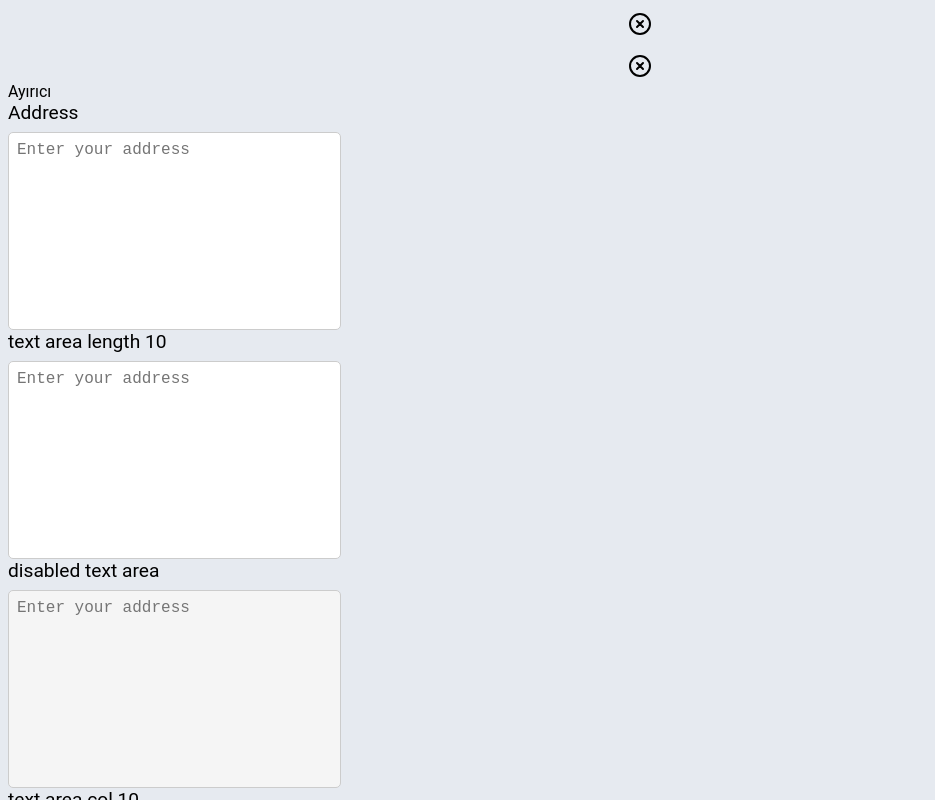
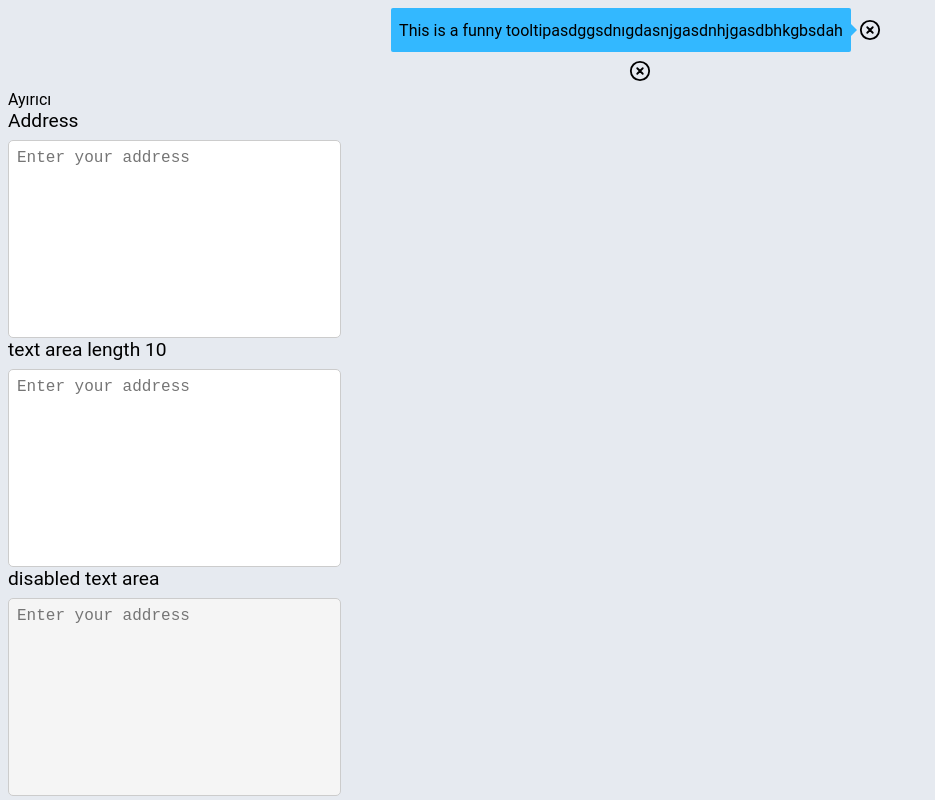
Before and after one commit to Mwiert/miniSpa, a Vue app: page /powerpuffgirls in a window 1280 px wide. Both pictures are taken after a click on the element 640 px from the left and 24 px from the top of the page. Shown: the top 800 px of the page, without its empty margins (0-935 px from the left). Built offline with nearby package versions, Linux system fonts and the light colour scheme; a web font is replaced by a local one.

Commit message:
Implement new structure

```diff
--- a/src/components/UITooltip.vue
+++ b/src/components/UITooltip.vue
@@ -1,21 +1,124 @@
 <template>
   <div class="ui-tooltip-c">
-    <div class="ui-tooltip-wrapper" :class="`ui-tooltip-wrapper-${position}`">
-      <div class="icon-container-hover" v-if="isHover">
-        <slot></slot>
-
-        <div class="ui-tooltip-content-container">
-          <SvgIcon :name="icon" :size="size" class="icon" v-if="icon" />
-          <div class="label">{{ label }}</div>
+    <div class="ui-wrapper">
+      <div
+        class="ui-tooltip-hover"
+        :class="{ vertical: isVertical }"
+        v-if="isHover && position === 'bottom'">
+        <div @mouseover="openComponent = true" @mouseleave="openComponent = false">
+          <slot></slot>
+        </div>
+        <div
+          class="ui-tooltip-content"
+          :class="[{ active: openComponent }, position]"
+          v-if="openComponent">
+          <SvgIcon v-if="icon" class="icon" />
+          <div>{{ label }}</div>
         </div>
       </div>
-      <div class="icon-container-click" v-else>
+      <div
+        class="ui-tooltip-hover"
+        :class="{ vertical: isVertical }"
+        v-if="isHover && position === 'top'">
+        <div @mouseover="openComponent = true" @mouseleave="openComponent = false">
+          <slot></slot>
+        </div>
+        <div
+          class="ui-tooltip-content"
+          :class="[{ active: openComponent }, position]"
+          v-if="openComponent">
+          <SvgIcon v-if="icon" class="icon" />
+          <div>{{ label }}</div>
+        </div>
+      </div>
+      <div
+        class="ui-tooltip-hover"
+        :class="{ vertical: isVertical }"
+        v-if="isHover && position === 'right'">
+        <div @mouseover="openComponent = true" @mouseleave="openComponent = false">
+          <slot></slot>
+        </div>
+        <div
+          class="ui-tooltip-content"
+          :class="[{ active: openComponent }, position]"
+          v-if="openComponent">
+          <SvgIcon v-if="icon" class="icon" />
+          <div>{{ label }}</div>
+        </div>
+      </div>
+      <div
+        class="ui-tooltip-hover"
+        :class="{ vertical: isVertical }"
+        v-if="isHover && position === 'left'">
+        <div @mouseover="openComponent = true" @mouseleave="openComponent = false">
+          <slot></slot>
+        </div>
+        <div
+          class="ui-tooltip-content"
+          :class="[{ active: openComponent }, position]"
+          v-if="openComponent">
+          <SvgIcon v-if="icon" class="icon" />
+          <div>{{ label }}</div>
+        </div>
+      </div>
+      <div
+        class="ui-tooltip-click"
+        :class="{ vertical: isVertical }"
+        v-if="!isHover && position === 'top'">
         <div @click="toggleTooltip()">
           <slot></slot>
         </div>
-        <div class="ui-tooltip-content-container" v-if="openComponent">
-          <SvgIcon :name="icon" :size="size" class="icon" v-if="icon" />
-          <div class="label">{{ label }}</div>
+        <div
+          class="ui-tooltip-content"
+          :class="[{ active: openComponent }, position]"
+          v-if="openComponent">
+          <SvgIcon v-if="icon" class="icon" />
+          <div>{{ label }}</div>
+        </div>
+      </div>
+      <div
+        class="ui-tooltip-click"
+        :class="{ vertical: isVertical }"
+        v-if="!isHover && position === 'bottom'">
+        <div
+          class="ui-tooltip-content"
+          :class="[{ active: openComponent }, position]"
+          v-if="openComponent">
+          <SvgIcon v-if="icon" class="icon" />
+          <div>{{ label }}</div>
+        </div>
+        <div @click="toggleTooltip()">
+          <slot></slot>
+        </div>
+      </div>
+      <div
+        class="ui-tooltip-click"
+        :class="{ vertical: isVertical }"
+        v-if="!isHover && position === 'left'">
+        <div @click="toggleTooltip()">
+          <slot></slot>
+        </div>
+        <div
+          class="ui-tooltip-content"
+          :class="[{ active: openComponent }, position]"
+          v-if="openComponent">
+          <SvgIcon v-if="icon" class="icon" />
+          <div>{{ label }}</div>
+        </div>
+      </div>
+      <div
+        class="ui-tooltip-click"
+        :class="{ vertical: isVertical }"
+        v-if="!isHover && position === 'right'">
+        <div
+          class="ui-tooltip-content"
+          :class="[{ active: openComponent }, position]"
+          v-if="openComponent">
+          <SvgIcon v-if="icon" class="icon" />
+          <div>{{ label }}</div>
+        </div>
+        <div @click="toggleTooltip()">
+          <slot></slot>
         </div>
       </div>
     </div>
@@ -41,7 +144,10 @@ export default {
 
   computed: {
     isHover() {
-      return this.type === 'hover'
+      return this.type.toLowerCase() === 'hover'
+    },
+    isVertical() {
+      return this.position.toLowerCase() === 'top' || this.position.toLowerCase() === 'bottom'
     }
   },
   data() {
@@ -62,156 +168,94 @@ export default {
   height: 100%;
   width: 100%;
   display: flex;
-  flex-direction: row;
+  justify-content: center;
   align-items: center;
-  justify-content: center;
   position: relative;
 
   @keyframes fadeIn {
-    0% {
+    from {
       opacity: 0;
     }
-    100% {
+    to {
       opacity: 1;
     }
   }
 
-  .ui-tooltip-wrapper {
-    position: relative;
+  .ui-wrapper {
+    display: flex;
+    justify-content: center;
+    align-items: center;
+    flex-direction: row;
 
-    .icon-container-hover {
-      position: relative;
+    .ui-tooltip-hover,
+    .ui-tooltip-click {
       display: flex;
+      justify-content: center;
       align-items: center;
 
-      &:hover .ui-tooltip-content-container {
-        display: flex;
-        animation: fadeIn 0.2s ease-in-out;
+      &.vertical {
+        flex-direction: column;
       }
 
-      .ui-tooltip-content-container {
-        white-space: nowrap;
-        display: none;
+      .ui-tooltip-content {
+        display: flex;
         align-items: center;
         justify-content: center;
-        opacity: 1;
-        position: absolute;
         background-color: #33b8ff;
         border-radius: 2px;
-        height: 36px;
+        padding: 8px;
+        height: 28px;
         width: fit-content;
-        .icon {
-          height: 16px;
-          width: 16px;
-        }
-        .label {
-          padding: 8px;
-          color: white;
-          font-size: 12px;
-          text-align: center;
-          font-weight: 500;
+        position: relative;
+
+        &.active {
+          animation: fadeIn 0.2s ease-in-out;
         }
 
-        &::before {
+        &.left::before,
+        &.right::before,
+        &.top::before,
+        &.bottom::before {
           content: '';
           position: absolute;
           width: 0;
           height: 0;
           border-style: solid;
         }
-      }
-    }
 
-    .icon-container-click {
-      position: relative;
-      display: flex;
-      align-items: center;
-
-      .ui-tooltip-content-container {
-        white-space: nowrap;
-        display: flex;
-        align-items: center;
-        justify-content: center;
-        position: absolute;
-        background-color: #33b8ff;
-        border-radius: 2px;
-        height: 36px;
-        width: fit-content;
-        animation: fadeIn 0.2s ease-in-out;
-
-        .icon {
-          height: 16px;
-          width: 16px;
-        }
-        .svg-icon-c {
-          height: 16px;
-          width: 16px;
-          padding: 0;
-          margin-left: 10px;
+        &.left::before {
+          left: -6px;
+          top: 50%;
+          transform: translateY(-50%);
+          border-width: 12px 12px 12px 0;
+          border-color: transparent #33b8ff transparent transparent;
         }
 
-        .label {
-          padding: 8px;
-          color: white;
-          font-size: 12px;
-          text-align: center;
-          font-weight: 500;
+        &.right::before {
+          right: -6px;
+          top: 50%;
+          transform: translateY(-50%);
+          border-width: 12px 0 12px 12px;
+          border-color: transparent transparent transparent #33b8ff;
         }
 
-        &::before {
-          content: '';
-          position: absolute;
-          width: 0;
-          height: 0;
-          border-style: solid;
+        &.bottom::before {
+          bottom: -6px;
+          left: 50%;
+          transform: translateX(-50%);
+          border-width: 12px 12px 0 12px;
+          border-color: #33b8ff transparent transparent transparent;
+        }
+
+        &.top::before {
+          top: -6px;
+          left: 50%;
+          transform: translateX(-50%);
+          border-width: 0 12px 12px 12px;
+          border-color: transparent transparent #33b8ff transparent;
         }
       }
     }
   }
-
-  .ui-tooltip-wrapper-right .ui-tooltip-content-container {
-    &::before {
-      top: 50%;
-      right: -5px;
-      transform: translateY(-50%);
-      border-width: 10px 0 10px 10px;
-      border-color: transparent transparent transparent #33b8ff;
-    }
-  }
-
-  .ui-tooltip-wrapper-left .ui-tooltip-content-container {
-    left: 5px;
-    &::before {
-      top: 50%;
-      left: -5px;
-      transform: translateY(-50%);
-      border-width: 10px 10px 10px 0;
-      border-color: transparent #33b8ff transparent transparent;
-    }
-  }
-
-  .ui-tooltip-wrapper-top .ui-tooltip-content-container {
-    bottom: 20px;
-    right: -66px;
-    &::before {
-      bottom: -5px;
-      left: 50%;
-      transform: translateX(-50%);
-      border-width: 10px 10px 0 10px;
-      border-color: #33b8ff transparent transparent transparent;
-    }
-  }
-
-  .ui-tooltip-wrapper-bottom .ui-tooltip-content-container {
-    top: 20px;
-    right: -66px;
-    &::before {
-      top: -5px;
-      left: 50%;
-      transform: translateX(-50%);
-      border-width: 0 10px 10px 10px;
-      border-color: transparent transparent #33b8ff transparent;
-    }
-  }
 }
 </style>
--- a/src/pages/PowerPuffGirls.vue
+++ b/src/pages/PowerPuffGirls.vue
@@ -1,20 +1,20 @@
 <template>
-  <span class="tooltip-c">
-    <span class="tooltip-wrapper">
+  <span>
+    <span>
       <UITooltip
         label="This is a funny tooltipasdggsdnıgdasnjgasdnhjgasdbhkgbsdah"
         position="right"
-        type="hover">
-        <SvgIcon :name="'x'" :size="'s'" :color="'#000'" class="icon" />
+        type="click">
+        <SvgIcon :name="'x'" :size="'s'" :color="'#000'" />
       </UITooltip>
     </span>
-    <span class="tooltip-wrapper">
+    <span>
       <UITooltip
         label="This is a funny tooltipasdglnasdgjkhjıasdgbhıkasdghıdgbashasgdb"
         icon="x"
-        position="bottom"
+        position="top"
         type="click">
-        <SvgIcon :name="'x'" :size="'s'" :color="'#000'" class="icon" />
+        <SvgIcon :name="'x'" :size="'s'" :color="'#000'" />
       </UITooltip>
     </span>
   </span>
@@ -444,31 +444,4 @@ export default {
     background-color: white;
   }
 }
-.tooltip-c {
-  width: 100%;
-  height: 100%;
-  display: flex;
-  flex-direction: column;
-  align-items: center;
-  justify-content: center;
-  gap: 10px;
-  .tooltip-wrapper {
-    width: 100%;
-    height: 100%;
-    display: flex;
-    flex-direction: row;
-    align-items: center;
-    justify-content: center;
-
-    .svg-icon-c {
-      width: 100%;
-      height: 100%;
-      display: flex;
-      align-items: center;
-      justify-content: center;
-      height: 16px;
-      width: 16px;
-    }
-  }
-}
 </style>
```
